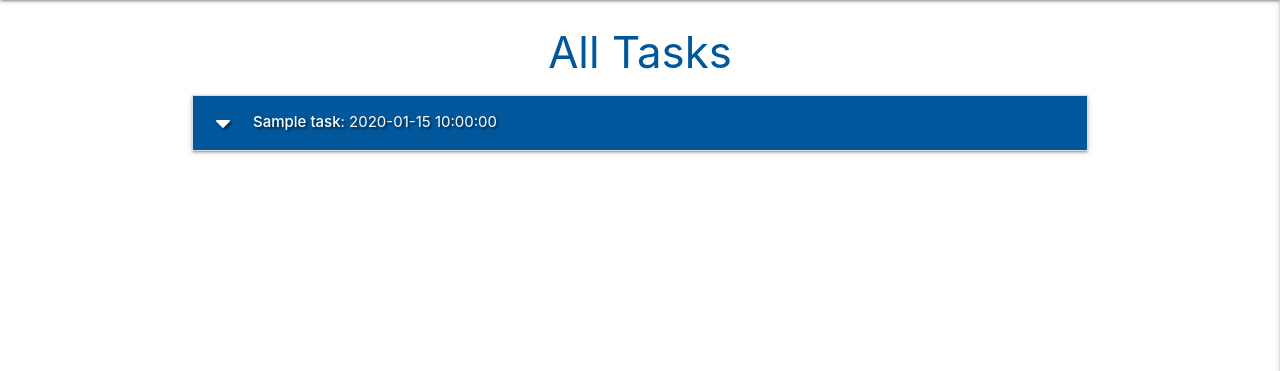
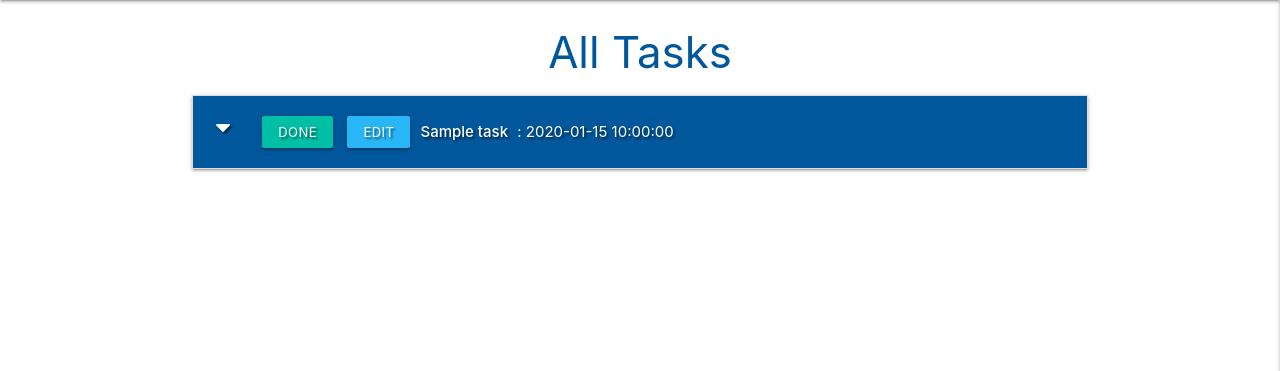
Before and after one commit to Dermot-K/taskManager, a Flask app: page / in a window 1280 px wide. Shown: the part 64-435 px from the top of the page. Run offline with Flask 2, Linux system fonts and the light colour scheme; a database or web service that is not in the repository returns one stand-in record (values such as "Sample title"); some libraries are stand-ins or nearby versions.

Commit message:
add & style task edit & done buttons

```diff
--- a/static/css/style.css
+++ b/static/css/style.css
@@ -5,3 +5,12 @@
 .flashes h4 {
     line-height: 2;
 }
+
+.btn-small {
+    margin: 5px;
+}
+
+.collapsible-header .col strong {
+    margin: 5px;
+    line-height: 42px;
+}
--- a/templates/tasks.html
+++ b/templates/tasks.html
@@ -7,12 +7,18 @@
     {% for task in tasks %}
     <li>
         <div class="collapsible-header white-text light-blue darken-4 text-shadow">
-            <i class="fas fa-caret-down"></i>
-            <strong>{{ task.task_name}}</strong> : {{ task.due_date }}
-            {% if task.is_urgent == "on" %}
-                <i class="fas fa-exclamation-circle light-blue-text text-lighten-2 tooltipped"
-                    data-position="bottom" data-tooltip="Urgent"></i>
-            {% endif %}
+            <div class="col s3">
+                <i class="fas fa-caret-down"></i>
+                <a href="" class="btn-small teal accent-4">Done</a>
+                <a href="" class="btn-small light-blue lighten-1">Edit</a>
+            </div>
+            <div class="col s9">
+                <strong>{{ task.task_name}}</strong> : {{ task.due_date }}
+                {% if task.is_urgent == "on" %}
+                <i class="fas fa-exclamation-circle light-blue-text text-lighten-2 tooltipped" data-position="bottom"
+                    data-tooltip="Urgent"></i>
+                {% endif %}
+            </div>
         </div>
         <div class="collapsible-body">
             <span>
```
